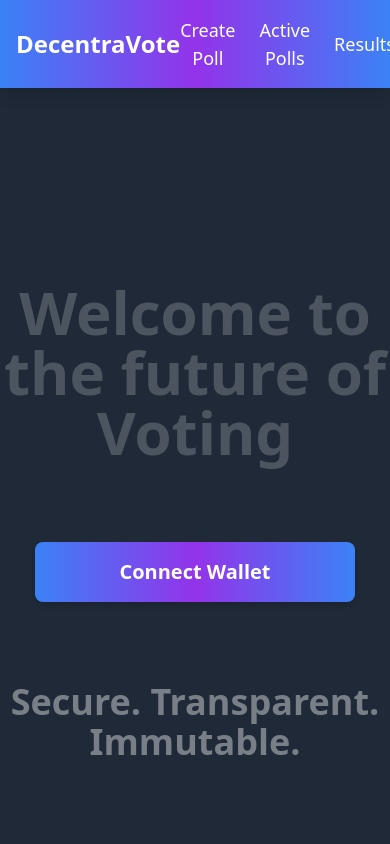
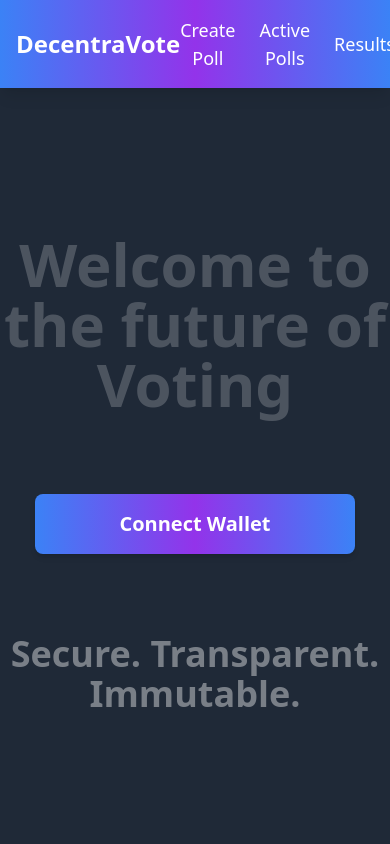
Before and after one commit to joshpanebianco-io/voting-dapp, a React (Vite) app in the folder frontend/: page / in a window 390 px wide. Shown: the top 844 px of the page. Built offline with nearby package versions, Linux system fonts and the light colour scheme; no server answers.

Commit message:
styling changes

```diff
--- a/frontend/src/App.jsx
+++ b/frontend/src/App.jsx
@@ -35,7 +35,7 @@ function App() {
           className="sticky top-0 z-50 w-full h-16" // Fixed height for navbar and full width
         />
         {/* ConnectWallet component */}
-        <div className="relative z-10 flex justify-center mt-5 sm:pt-0 sm:pb-0 pt-12 pb-48">
+        <div className="relative z-10 flex justify-center mt-5 sm:pt-0 sm:pb-0 pb-48">
           <ConnectWallet setIsConnected={setIsConnected} />
         </div>
 
```
